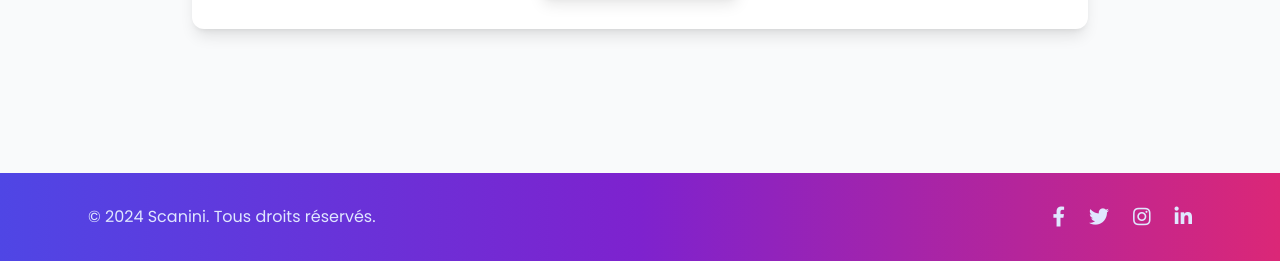
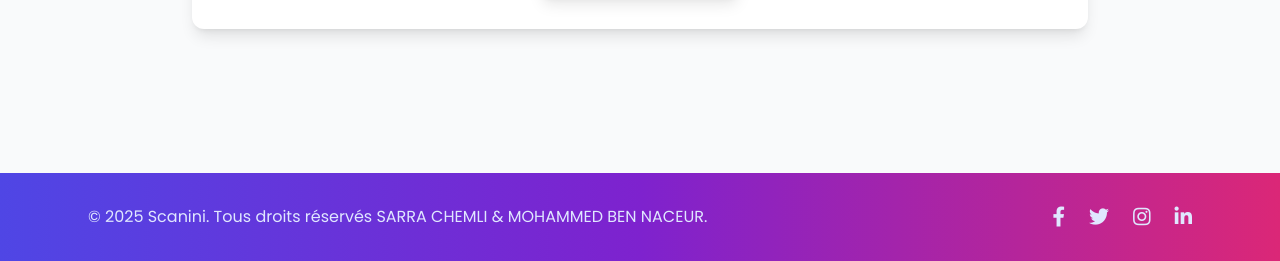
Before and after one commit to Takoua-chemli/Scanini.github.io, a plain HTML site: page index (3).html in a window 1280 px wide. Shown: the part 2401-2662 px from the top of the page. Drawn offline with nearby package versions, Linux system fonts and the light colour scheme.

Commit message:
Update index (3).html

```diff
--- a/index (3).html
+++ b/index (3).html
@@ -217,7 +217,7 @@
   <footer class="bg-gradient-to-r from-indigo-600 via-purple-700 to-pink-600 text-indigo-100 py-8 mt-20">
    <div class="container mx-auto px-6 max-w-6xl flex flex-col md:flex-row justify-between items-center space-y-6 md:space-y-0">
     <p>
-     © 2024 Scanini. Tous droits réservés.
+       © 2025 Scanini. Tous droits réservés SARRA CHEMLI & MOHAMMED BEN NACEUR.
     </p>
     <div class="flex space-x-6 text-xl">
      <a aria-label="Facebook" class="hover:text-yellow-400 transition" href="#">
```
